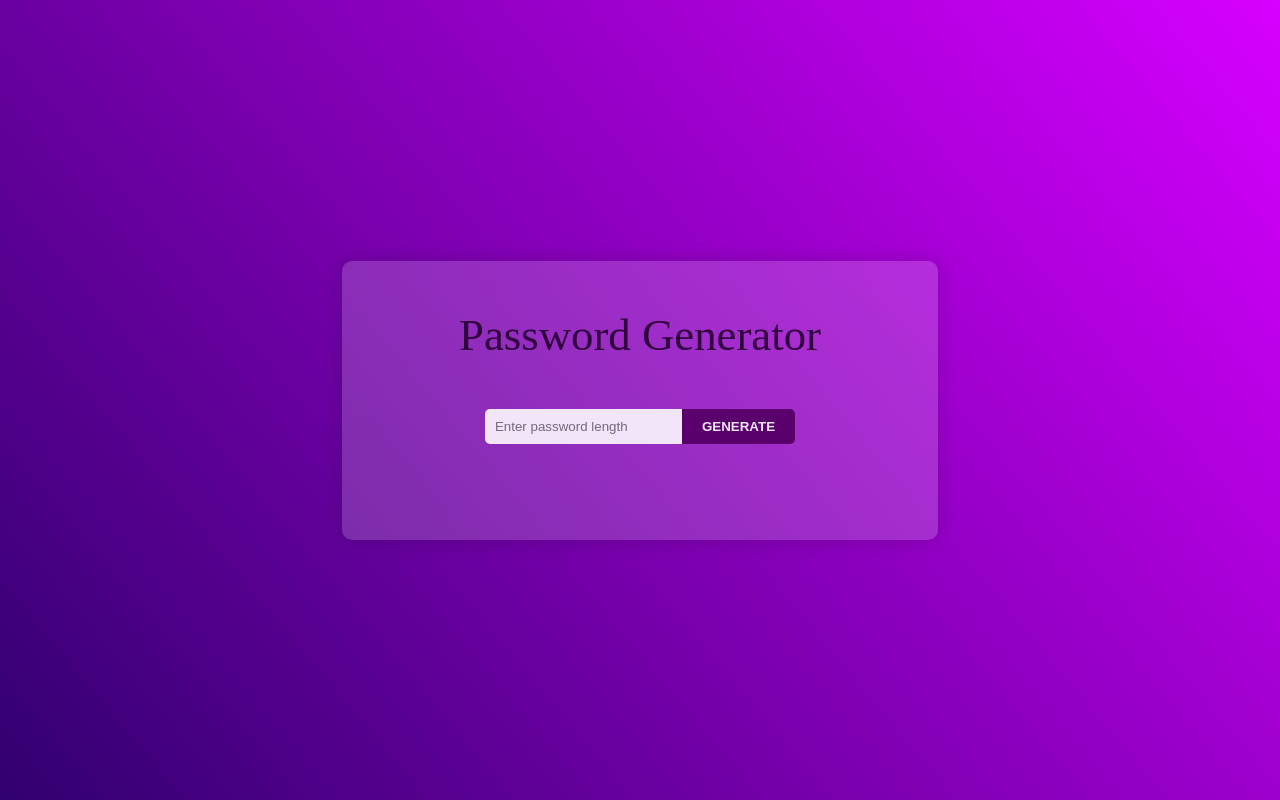
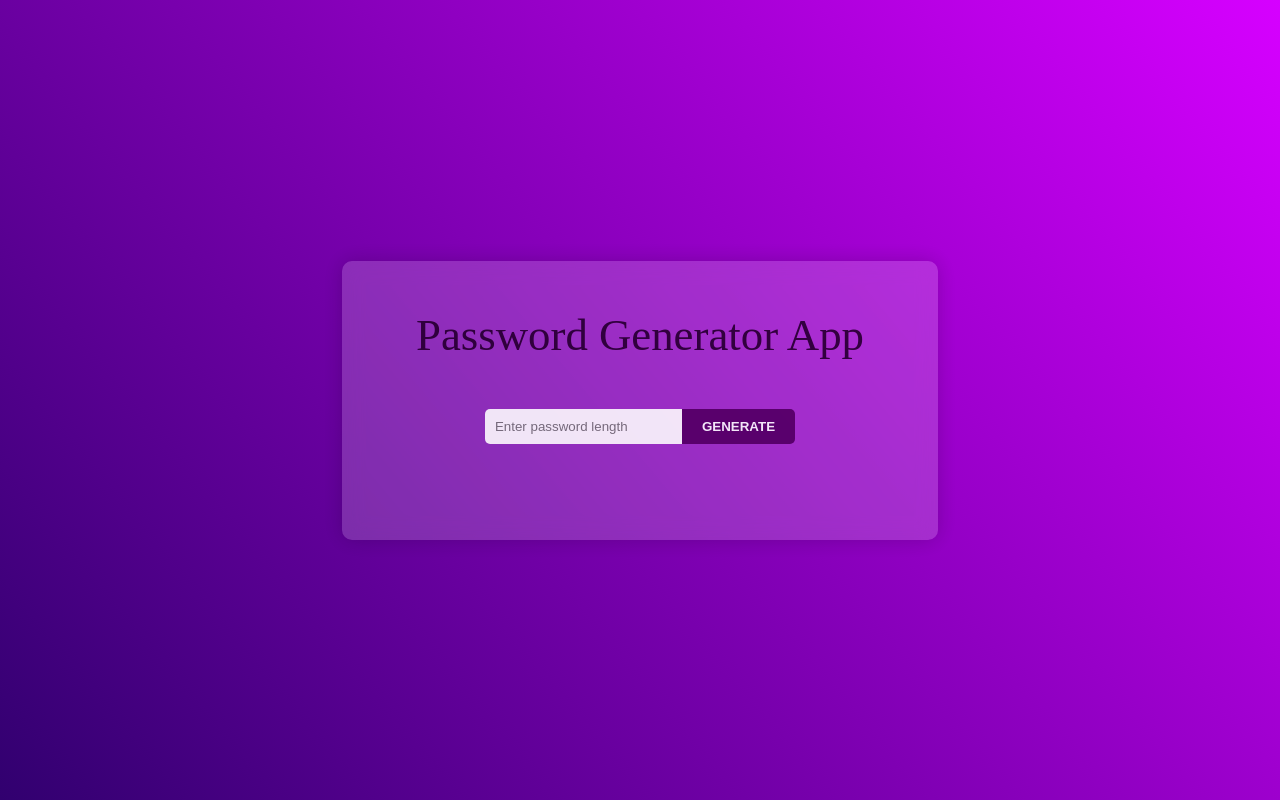
Before and after one commit to kcandeloni/passwordGenerator, a React (Vite) app in the folder front-end/: page / in a window 1280 px wide. Built offline with nearby package versions, Linux system fonts and the light colour scheme; no server answers.

Commit message:
feat: update title

```diff
--- a/front-end/src/pages/Home.tsx
+++ b/front-end/src/pages/Home.tsx
@@ -33,7 +33,7 @@ export function Home() {
 
   return (
     <Card>
-      <h1>Password Generator</h1>
+      <h1>Password Generator App</h1>
       <div>
         <input
           type="number"
```
